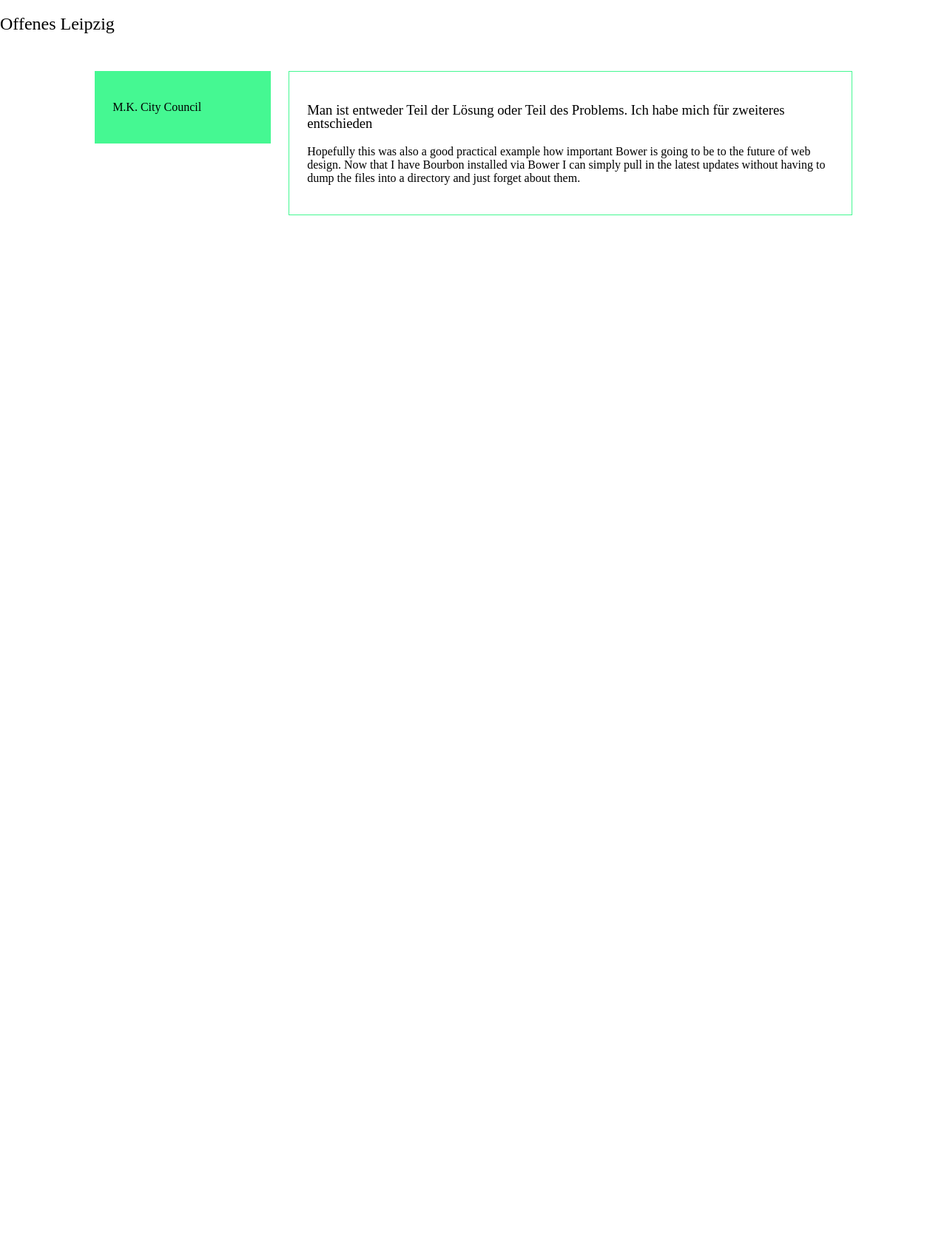
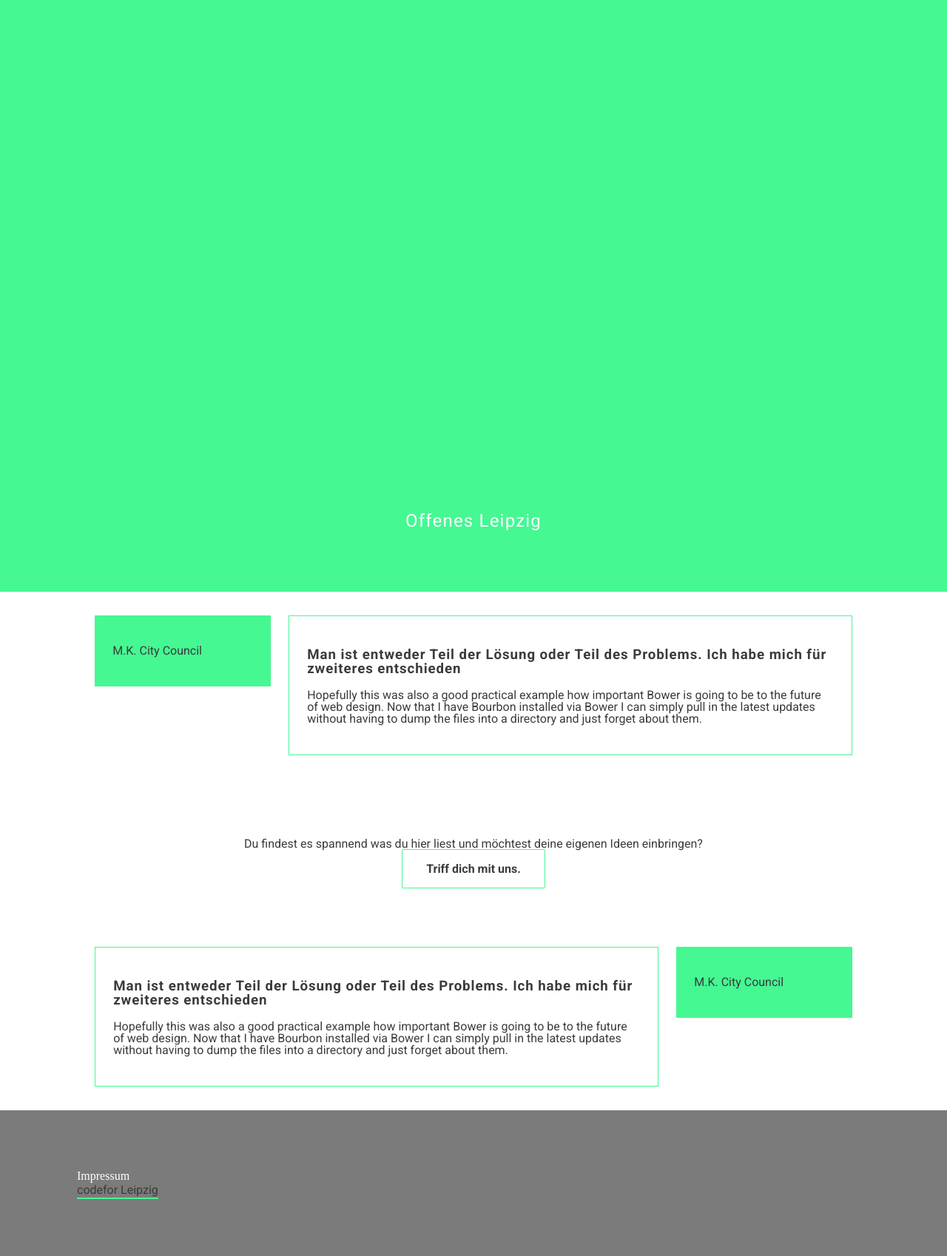
Before and after one commit to CodeforLeipzig/offenesleipzig.de, a website: page app/index.html in a window 1280 px wide. Shown: the whole page at 74% size. Before the commit the page ends 800 px from the top, so only its background shows below. Drawn offline with Linux system fonts and the light colour scheme.

Commit message:
working out some more styles and content

```diff
--- /dev/null
+++ b/app/assets/app.js
@@ -0,0 +1,40 @@
+(function() {
+
+  var win = window;
+  var intro = document.getElementById('intro');
+
+
+  // Get innerHeight
+  function getHeight(element){
+    return element.innerHeight;
+  }
+
+
+  function fullHeight(element, offset) {
+    var winheight = getHeight(win);
+
+    // Set Full height as default
+    var height = winheight;
+
+    if (offset !== null){
+      height =  winheight - offset;
+    }
+
+    return element.style.height = height + 'px';
+  }
+
+
+  // Set element full Height with resize event
+  function setElementToFullHeight(element, offset, resize){
+    fullHeight(element, offset);
+
+    if (resize){
+      win.addEventListener('resize', function() {
+        fullHeight(element, offset);
+      }, true);
+    }
+  }
+
+  setElementToFullHeight(intro, null, true);
+
+})();
--- a/app/index.html
+++ b/app/index.html
@@ -10,11 +10,14 @@
 </head>
 
 <body>
+
   <div class="page-wrapper">
-    <section id="intro" class="section-large">
-      <h1>Offenes Leipzig</h1>
+
+    <section id="intro" class="section-large bg-brand flex-intro">
+      <h1 class="text-center">Offenes Leipzig</h1>
     </section>
-    <section id="" class="section-quote">
+
+    <section id="council" class="section-quote">
       <aside>
         <p class="author">M.K. City Council</p>
       </aside>
@@ -24,7 +27,36 @@
           and just forget about them.</p>
       </article>
     </section>
+
+    <section class="section-large">
+      <div class="center-horizontal">
+        <p>Du findest es spannend was du hier liest und möchtest deine eigenen Ideen einbringen?</p>
+        <a href="http://www.meetup.com/de/OK-Lab-Leipzig/" target="_blank" class="button button-primary">Triff dich mit uns.</a>
+      </div>
+    </section>
+
+    <section id="user" class="section-quote">
+      <article>
+        <h1>Man ist entweder Teil der Lösung oder Teil des Problems. Ich habe mich für zweiteres entschieden</h1>
+        <p class="quote">Hopefully this was also a good practical example how important Bower is going to be to the future of web design. Now that I have Bourbon installed via Bower I can simply pull in the latest updates without having to dump the files into a directory
+          and just forget about them.</p>
+      </article>
+      <aside>
+        <p class="author">M.K. City Council</p>
+      </aside>
+    </section>
+
+    <section class="footer section-large bg-primary">
+      <ul class="list-unstyled">
+        <li>Impressum</li>
+        <li><a href="">codefor Leipzig</a></li>
+      </ul>
+    </section>
+
   </div>
+
+  <script type="text/javascript" src="assets/app.js"></script>
+
 </body>
 
 </html>
--- /dev/null
+++ b/app/scss/_buttons.scss
@@ -0,0 +1,13 @@
+button, .button{
+  padding: $base-spacing $base-spacing *2;
+  border-width: 1px;
+  border-style: solid;
+  border-radius: $radius-small;
+  font-weight: $font-weight-bold;
+}
+
+
+.button-primary{
+  border-color: $brand-color;
+  color: $gray-dark;
+}
--- a/app/scss/_grid.scss
+++ b/app/scss/_grid.scss
@@ -17,3 +17,10 @@
 .row{
   @include row();
 }
+
+// Refactor a flex grid?
+.flex-intro{
+  flex: 1 1 auto;
+  display: flex;
+  flex-direction: column-reverse;
+}
--- a/app/scss/_layout.scss
+++ b/app/scss/_layout.scss
@@ -14,3 +14,34 @@
   }
 
 }
+.bg-brand{
+  background-color: $brand-color;
+  color: #fff;
+  h1{
+    font-weight: 300;
+    color: #fff;
+  }
+}
+
+.bg-primary{
+  background-color:$primary-color;
+  color: #fff;
+}
+
+.section-large{
+  padding: 4 * $base-spacing;
+}
+
+.text-center{
+  text-align: center;
+}
+
+.list-unstyled{
+  li {
+    list-style: none;
+  }
+}
+
+.center-horizontal{
+  text-align: center;
+}
--- a/app/scss/_type.scss
+++ b/app/scss/_type.scss
@@ -1,9 +1,27 @@
 h1, .h1{
   line-height: 1;
   font-weight: $font-weight-bold;
+  letter-spacing: 0.05em;
+}
+
+p, .p{
+  line-height: 1;
+  font-weight: $font-weight-light;
 }
 
 
-p, h1, h2{
+a, p, h1, h2{
+  font-family: $font-family-headings;
 
 }
+
+
+a{
+  text-decoration: none;
+  border-bottom: 2px solid $brand-color;
+  padding-bottom: 1px;
+}
+
+p, a, h1, h2 {
+  color: $font-color;
+}
--- a/app/scss/_variables.scss
+++ b/app/scss/_variables.scss
@@ -1,11 +1,12 @@
 @import "../bower_components/neat/app/assets/stylesheets/neat-helpers";
 
+@import url(http://fonts.googleapis.com/css?family=Roboto:400,500italic,700);
 
 $brand-color: #45f892;
-$primary-color: #efefef;
-$gray-dark: #f9f9f9;
+$primary-color: #7b7b7b;
+$gray-dark: #3B3B3B;
 $gray: #a4a4a4;
-$gray-light: #f9f9f9;
+$gray-light: #efefef;
 
 $base-spacing: 1rem;
 $rem-base: 16px;
@@ -20,9 +21,12 @@ $large: 1200px;
 
 
 // Typography
-$font-family-headings: '';
-$font-family-paragraph: '';
-$font-weight-bold: 300;
+$font-family-headings: 'Roboto';
+$font-family-paragraph: $font-family-headings;
+$font-weight-light: 400;
+$font-weight-bold: 700;
+$font-color: $gray-dark;
+
 
 /**
   * NEAT
@@ -36,3 +40,6 @@ $max-width: em(1024);
 $mobile: new-breakpoint(max-width 500px 4);
 
 $visual-grid-color: lighten(#FFF0E8, 3%);
+
+
+ $radius-small: 2px;
--- a/app/scss/app.scss
+++ b/app/scss/app.scss
@@ -10,3 +10,4 @@
 @import 'layout';
 @import 'scaffold';
 @import 'type';
+@import 'buttons';
```
Also changed, not shown: app/css/app.css, 1 other file.
